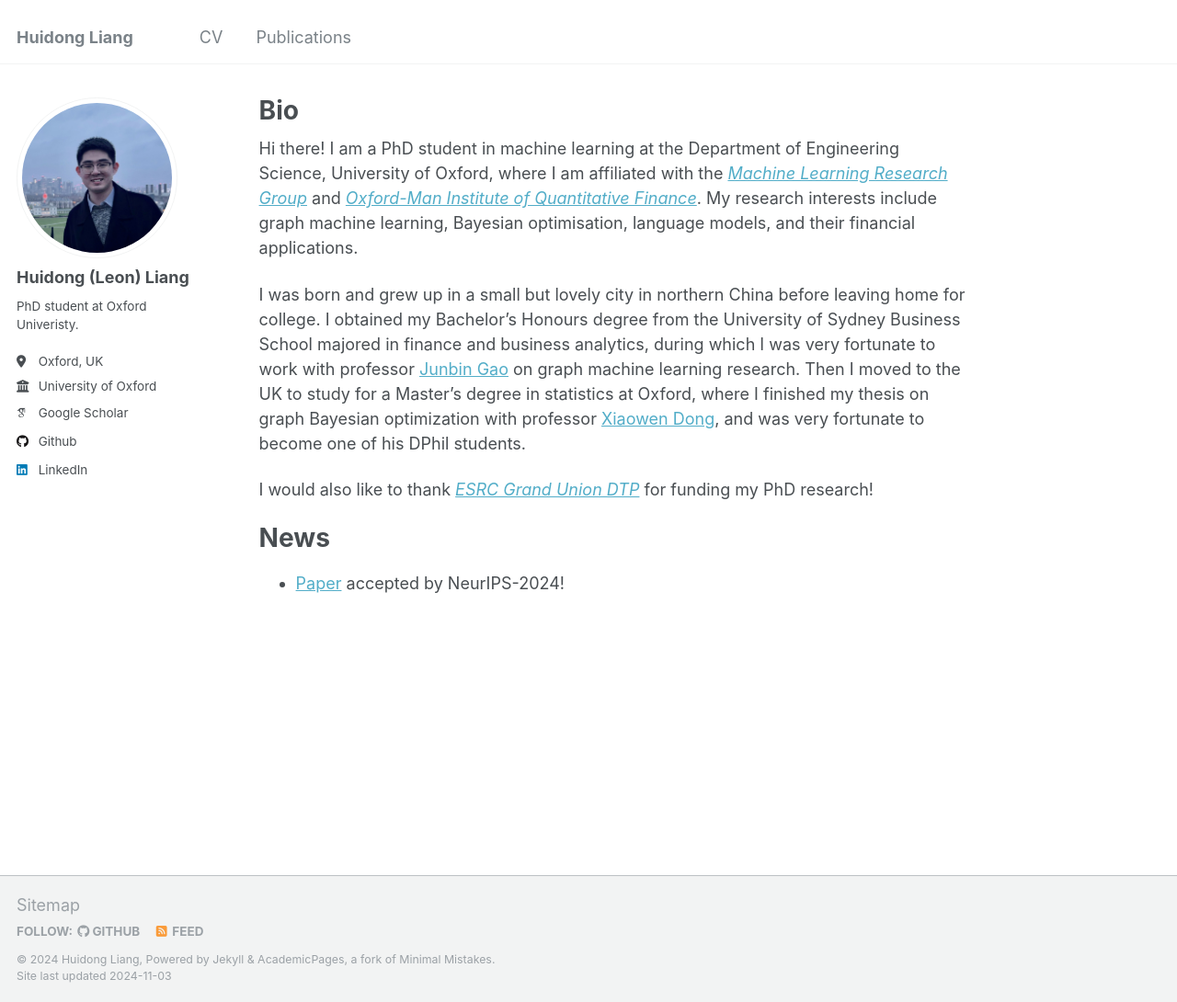
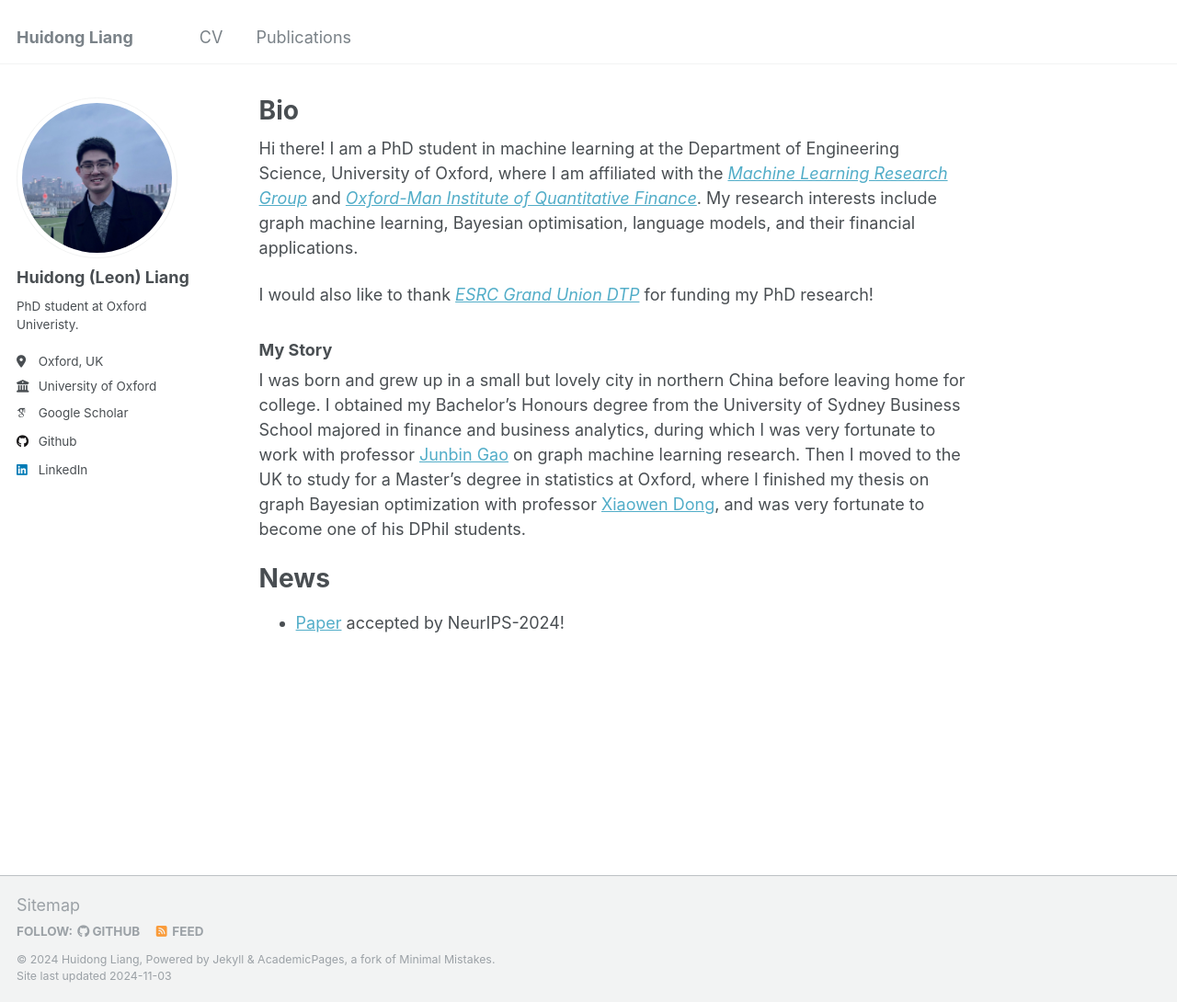
Before and after one commit to LeonResearch/leon.github.io, a Jekyll site: the page built from _pages/about.md, in a window 1280 px wide and 1090 px high. Shown: the whole window at 92% size. Built offline with Jekyll 4.4.1, drawn with Linux system fonts in a browser that asks for light colours; some web fonts are replaced.

Commit message:
Update about.md

```diff
--- a/_pages/about.md
+++ b/_pages/about.md
@@ -8,9 +8,11 @@ redirect_from:
 ---
 Hi there! I am a PhD student in machine learning at the Department of Engineering Science, University of Oxford, where I am affiliated with the [*Machine Learning Research Group*](https://www.robots.ox.ac.uk/~parg/) and [*Oxford-Man Institute of Quantitative Finance*](https://oxford-man.ox.ac.uk/). My research interests include graph machine learning, Bayesian optimisation, language models, and their financial applications.
 
+I would also like to thank [*ESRC Grand Union DTP*](https://www.granduniondtp.ac.uk/) for funding my PhD research!
+
+### My Story
 I was born and grew up in a small but lovely city in northern China before leaving home for college. I obtained my Bachelor's Honours degree from the University of Sydney Business School majored in finance and business analytics, during which I was very fortunate to work with professor [Junbin Gao](https://scholar.google.com/citations?user=3-KJN8IAAAAJ&hl=en) on graph machine learning research. Then I moved to the UK to study for a Master’s degree in statistics at Oxford, where I finished my thesis on graph Bayesian optimization with professor [Xiaowen Dong](https://web.media.mit.edu/~xdong/), and was very fortunate to become one of his DPhil students.
 
-I would also like to thank [*ESRC Grand Union DTP*](https://www.granduniondtp.ac.uk/) for funding my PhD research!
 
 News
 ======
```
